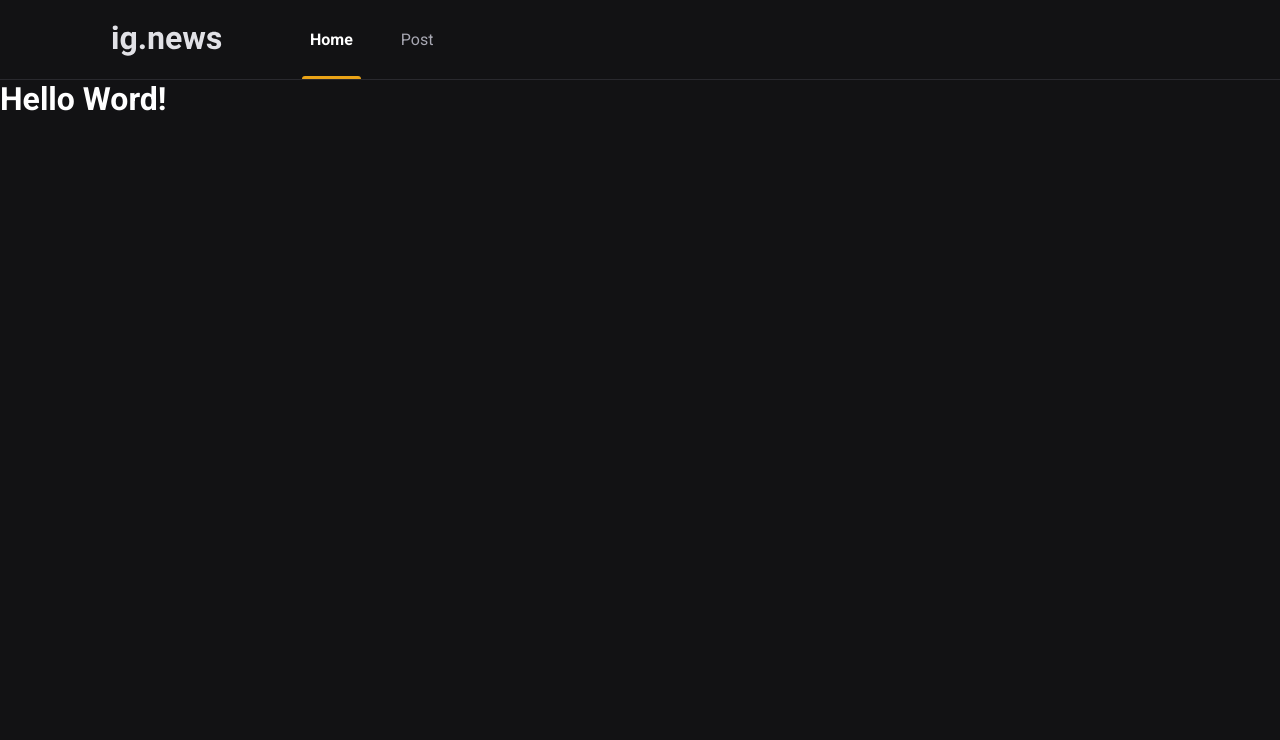
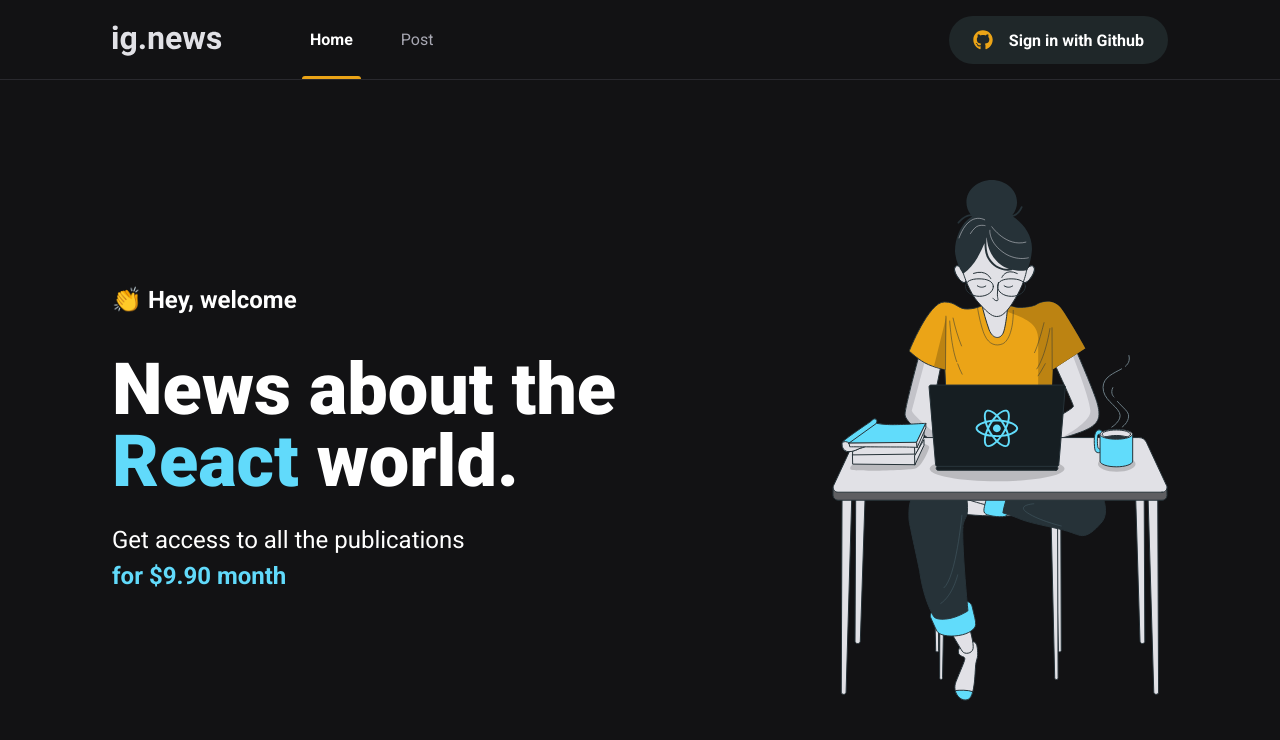
Before and after one commit to KevinMCruzP/ig.news-NewsAboutReactJS, a Next.js app: page / in a window 1280 px wide. Shown: the top 740 px of the page. Built offline with nearby package versions, Linux system fonts and the light colour scheme.

Commit message:
Header and Home page done/html-scss

```diff
--- a/package.json
+++ b/package.json
@@ -11,6 +11,7 @@
     "next": "10.1.1",
     "react": "17.0.2",
     "react-dom": "17.0.2",
+    "react-icons": "^4.2.0",
     "sass": "^1.32.8"
   },
   "devDependencies": {
--- a/src/components/Header/index.tsx
+++ b/src/components/Header/index.tsx
@@ -1,3 +1,4 @@
+import { SignInButton } from '../SignInButton';
 import styles from './styles.module.scss';
 
 export function Header() {
@@ -9,6 +10,8 @@
                     <a className={styles.active} href="">Home</a>
                     <a href="">Post</a>
                 </nav>
+
+                <SignInButton />
             </div>
         </header>
     )
--- a/src/components/Header/styles.module.scss
+++ b/src/components/Header/styles.module.scss
@@ -51,4 +51,8 @@
       }
     }
   }
+
+  button {
+    margin-left: auto;
+  }
 }
--- /dev/null
+++ b/src/components/SignInButton/index.tsx
@@ -0,0 +1,28 @@
+import { FaGithub } from 'react-icons/fa';
+import { FiX } from 'react-icons/fi';
+
+import styles from './styles.module.scss'
+
+export function SignInButton() {
+    const isUserLoggedIn = false;
+
+
+    return isUserLoggedIn ? (
+        <button
+            className={styles.signInButton}
+            type="button"
+        >
+            <FaGithub color="#04d361" />
+            Kevin Cruz
+            <FiX color="#737380" className={styles.closeIcon} />
+        </button>
+    ) : (
+        <button
+            className={styles.signInButton}
+            type="button"
+        >
+            <FaGithub color="#eba417" />
+            Sign in with Github
+        </button>
+    );
+}
--- /dev/null
+++ b/src/components/SignInButton/styles.module.scss
@@ -0,0 +1,33 @@
+.signInButton {
+  height: 3rem;
+  border-radius: 3rem;
+  background: var(--gray-850);
+  border: 0;
+  padding: 0 1.5rem;
+
+  display: flex;
+  align-items: center;
+  justify-content: center;
+
+  color: var(--white);
+  font-weight: bold;
+
+  svg {
+    width: 20px;
+    height: 20px;
+  }
+
+  svg:first-child {
+    margin-right: 1rem;
+  }
+
+  svg.closeIcon {
+      margin-left: 1rem;
+  }
+
+  transition: filter 0.2s;
+
+  &:hover {
+    filter: brightness(0.8);
+  }
+}
--- /dev/null
+++ b/src/pages/home.module.scss
@@ -0,0 +1,40 @@
+.contentContainer {
+  max-width: 1120px;
+  margin: 0 auto;
+  padding: 0 2rem;
+  height: calc(100vh - 5rem);
+
+  display: flex;
+  align-items: center;
+  justify-content: space-between;
+}
+
+.hero {
+  max-width: 600px;
+
+  > span {
+    font-size: 1.5rem;
+    font-weight: bold;
+  }
+  h1 {
+    font-size: 4.5rem;
+    line-height: 4.5rem;
+    font-weight: 900;
+    margin-top: 2.5rem;
+
+    span {
+      color: var(--cyan-500);
+    }
+  }
+
+  p {
+    font-size: 1.5rem;
+    line-height: 2.25rem;
+    margin-top: 1.5rem;
+
+    span {
+      color: var(--cyan-500);
+      font-weight: bold;
+    }
+  }
+}
--- a/src/pages/index.tsx
+++ b/src/pages/index.tsx
@@ -1,15 +1,24 @@
+import Head from 'next/head';
 
-import Head from 'next/head';
+import styles from './home.module.scss';
 
 export default function Home() {
   return (
     <>
       <Head>
-        <title>ig.news</title>
+        <title>Home | ig.news</title>
       </Head>
-      <h1>
-        Hello Word!
-      </h1>
+      <main className={styles.contentContainer}>
+        <section className={styles.hero}>
+          <span>👏 Hey, welcome</span>
+          <h1>News about the <span>React</span> world.</h1>
+          <p>
+            Get access to all the publications <br />
+            <span>for $9.90 month </span>
+          </p>
+        </section>
+        <img src="/images/avatar.svg" alt="Girl coding" />
+      </main>
     </>
   )
 }
--- a/src/styles/global.scss
+++ b/src/styles/global.scss
@@ -10,6 +10,7 @@
   --gray-100: #e1e1e6;
   --gray-300: #a8a8b3;
   --gray-800: #29292e;
+  --gray-850: #1f2729;
   --gray-900: #121214;
 
   --cyan-500: #61dafb;
```
Also changed, not shown: 1 other file (tests, documents, lock files or other folders).
